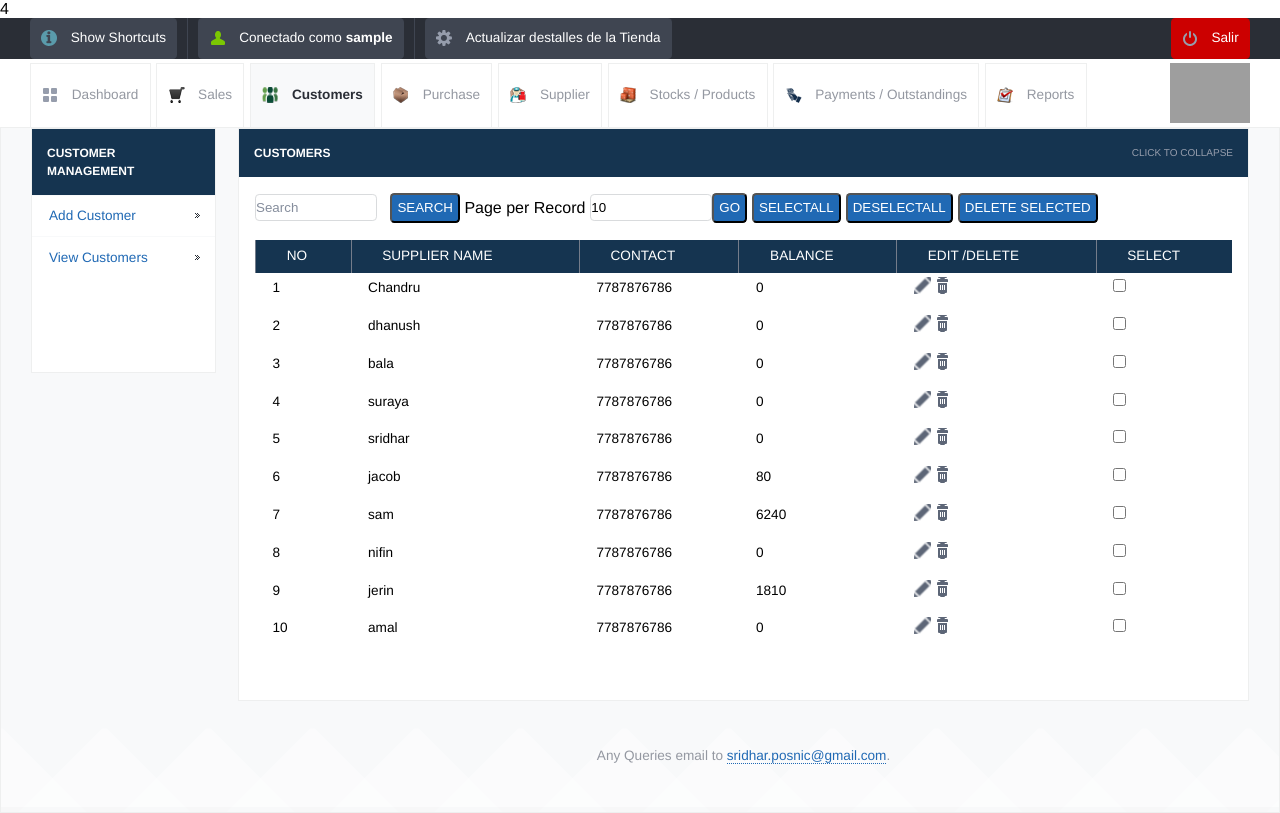
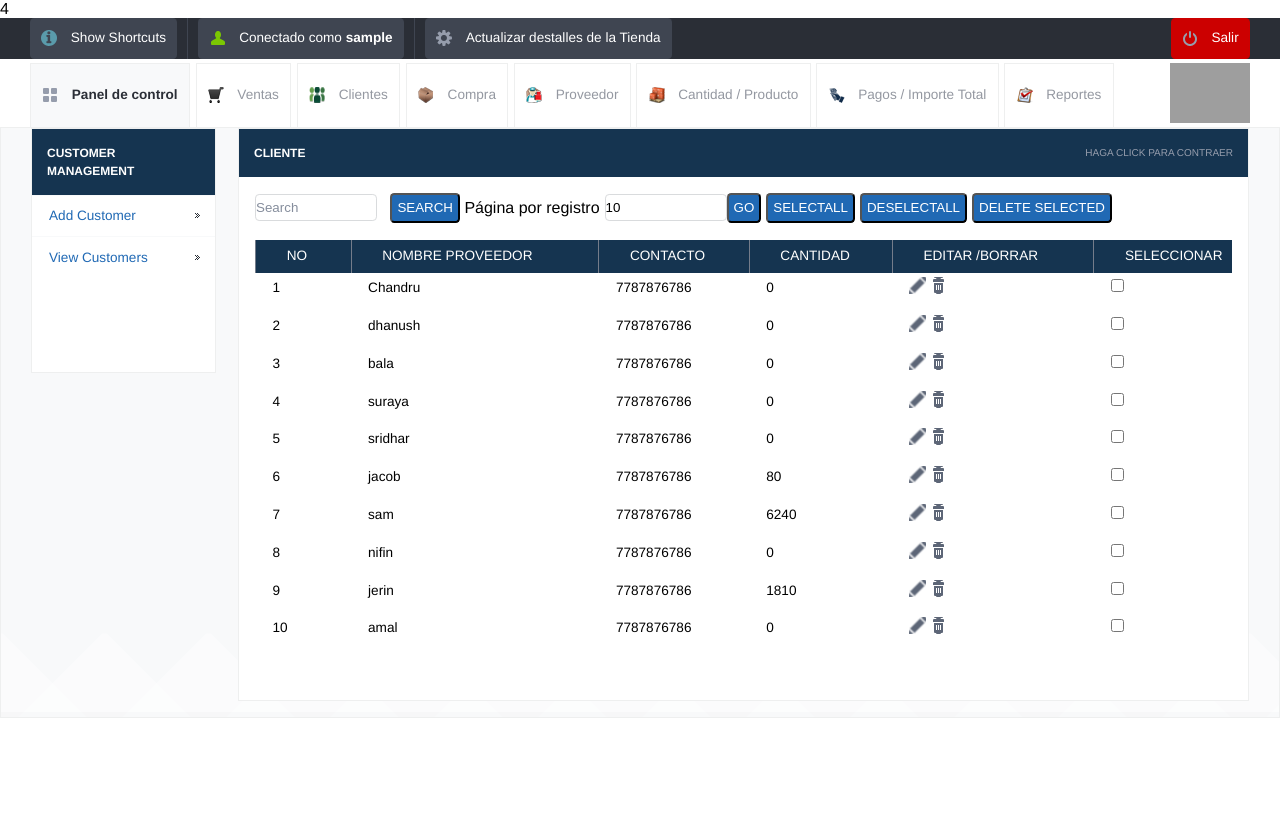
Before and after one commit to phant88/Almacenes, a PHP site: page /view_customers.php?page=1 in a window 1280 px wide. After the commit the page ends 718 px from the top, so only its background shows below. Run offline with PHP 8.4, Linux system fonts and the light colour scheme; the visitor is signed in with stand-in values (Sample User, id 1); data comes from the database, SQL or seed files in the repository; grey boxes are pictures that could not be loaded.

Commit message:
actualizacion

```diff
--- a/view_customers.php
+++ b/view_customers.php
@@ -28,7 +28,7 @@ include_once("init.php");
 // Nannette Thacker http://www.shiningstar.net
 console.log();
 function confirmSubmit(id,table,dreturn)
-{ 	     jConfirm('You Want Delete Customer', 'Confirmation Dialog', function (r) {
+{ 	     jConfirm('Desea eliminar al Cliente', 'Dialogo de Confirmacion', function (r) {
            if(r){
                console.log();
                 $.ajax({
@@ -37,7 +37,7 @@ function confirmSubmit(id,table,dreturn)
   			success: function(data) {
     			window.location = "view_customers.php";
 
-                        jAlert('Custmer Is Deleted', 'POSNIC');
+                        jAlert('Cliente ha sido Eliminado', 'POSNIC');
   			}
 		});
             }
@@ -58,10 +58,10 @@ for (i = 0; i < field.length; i++){
 
 }
 if (flag <1) {
-  jAlert('You must check one and only one checkbox', 'POSNIC');
+  jAlert('Usted debe seleccionar una sola caja de cuadro', 'POSNIC');
 return false;
 }else{
- jConfirm('You Want Delete Customer', 'Confirmation Dialog', function (r) {
+ jConfirm('Desea eliminar al Cliente', 'Dialogo de confirmacion', function (r) {
            if(r){
 
 document.deletefiles.submit();}
@@ -118,14 +118,14 @@ for (i = 0; i < field.length; i++)
 		<div class="page-full-width cf">
 
 			<ul id="tabs" class="fl">
-				<li><a href="dashboard.php" class="dashboard-tab">Dashboard</a></li>
-				<li><a href="view_sales.php" class=" sales-tab">Sales</a></li>
-				<li><a href="view_customers.php" class="active-tab customers-tab">Customers</a></li>
-				<li><a href="view_purchase.php" class="purchase-tab">Purchase</a></li>
-				<li><a href="view_supplier.php" class="  supplier-tab">Supplier</a></li>
-				<li><a href="view_product.php" class="stock-tab">Stocks / Products</a></li>
-				<li><a href="view_payments.php" class="payment-tab">Payments / Outstandings</a></li>
-				<li><a href="view_report.php" class="report-tab">Reports</a></li>
+				<li><a href="dashboard.php" class="active-tab dashboard-tab">Panel de control</a></li>
+				<li><a href="view_sales.php" class="sales-tab">Ventas</a></li>
+				<li><a href="view_customers.php" class=" customers-tab">Clientes</a></li>
+				<li><a href="view_purchase.php" class="purchase-tab">Compra</a></li>
+				<li><a href="view_supplier.php" class=" supplier-tab">Proveedor</a></li>
+				<li><a href="view_product.php" class=" stock-tab">Cantidad / Producto</a></li>
+				<li><a href="view_payments.php" class="payment-tab">Pagos / Importe Total</a></li>
+				<li><a href="view_report.php" class="report-tab">Reportes</a></li>
 			</ul> <!-- end tabs -->
 
 			<!-- Change this image to your own company's logo -->
@@ -170,9 +170,9 @@ for (i = 0; i < field.length; i++)
 
 					<div class="content-module-heading cf">
 
-						<h3 class="fl">Customers</h3>
-						<span class="fr expand-collapse-text">Click to collapse</span>
-						<span class="fr expand-collapse-text initial-expand">Click to expand</span>
+						<h3 class="fl">Cliente</h3>
+						<span class="fr expand-collapse-text">Haga click para contraer</span>
+						<span class="fr expand-collapse-text initial-expand">Haga click para expander</span>
 
 					</div> <!-- end content-module-heading -->
 
@@ -185,7 +185,7 @@ for (i = 0; i < field.length; i++)
 &nbsp;&nbsp;<input name="Search" type="submit" class="my_button round blue   text-upper" value="Search">
 </form>
  <form action="" method="get" name="limit_go">
-    Page per Record<input name="limit" type="text" class="round my_text_box" id="search_limit" style="margin-left:5px;" value="<?php if(isset($_GET['limit'])) echo $_GET['limit']; else echo "10"; ?>" size="3" maxlength="3">
+    Página por registro<input name="limit" type="text" class="round my_text_box" id="search_limit" style="margin-left:5px;" value="<?php if(isset($_GET['limit'])) echo $_GET['limit']; else echo "10"; ?>" size="3" maxlength="3">
     <input name="go"  type="button" value="Go" class=" round blue my_button  text-upper" onclick="return confirmLimitSubmit()">
 </form>
 
@@ -464,11 +464,11 @@ if(isset($_GET['limit']) && is_numeric($_GET['limit'])){
 ?>
 							<tr>
 								<th>No</th>
-								<th >Supplier Name</th>
-								<th>Contact</th>
-								<th>Balance</th>
-								<th>Edit /Delete</th>
-                                                                <th>Select</th>
+								<th >Nombre Proveedor</th>
+								<th>Contacto</th>
+								<th>Cantidad</th>
+								<th>Editar /Borrar</th>
+                                                                <th>Seleccionar</th>
 							</tr>
 
 <?php $i=1; $no=$page-1; $no=$no*$limit;	while($row = mysqli_fetch_array($result))
@@ -498,11 +498,7 @@ if(isset($_GET['limit']) && is_numeric($_GET['limit'])){
 
 
 		</div>
-	</div>
-		<div id="footer">
-		<p>Any Queries email to <a href="mailto:sridhar.posnic@gmail.com?subject=Stock%20Management%20System">sridhar.posnic@gmail.com</a>.</p>
 
-	</div> <!-- end footer -->
 
 </body>
 </html>
--- a/view_sales.php
+++ b/view_sales.php
@@ -552,11 +552,7 @@ while($row = mysql_fetch_array($result))
 
 
 		</div>
-	</div>
-		<div id="footer">
-		<p>Any Queries email to <a href="mailto:sridhar.posnic@gmail.com?subject=Stock%20Management%20System">sridhar.posnic@gmail.com</a>.</p>
 
-	</div> <!-- end footer -->
 
 </body>
 </html>
```
Also changed, not shown: add_customer.php (+5 -4 lines).
